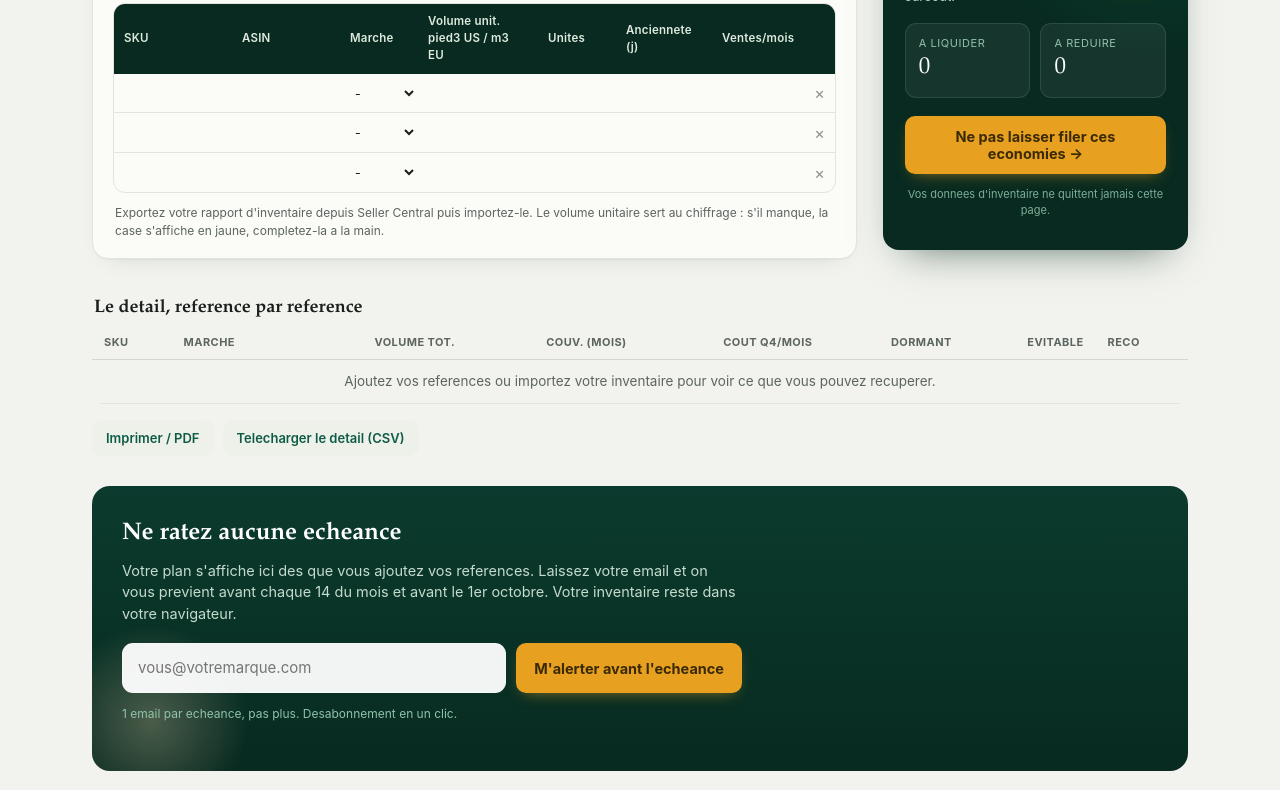
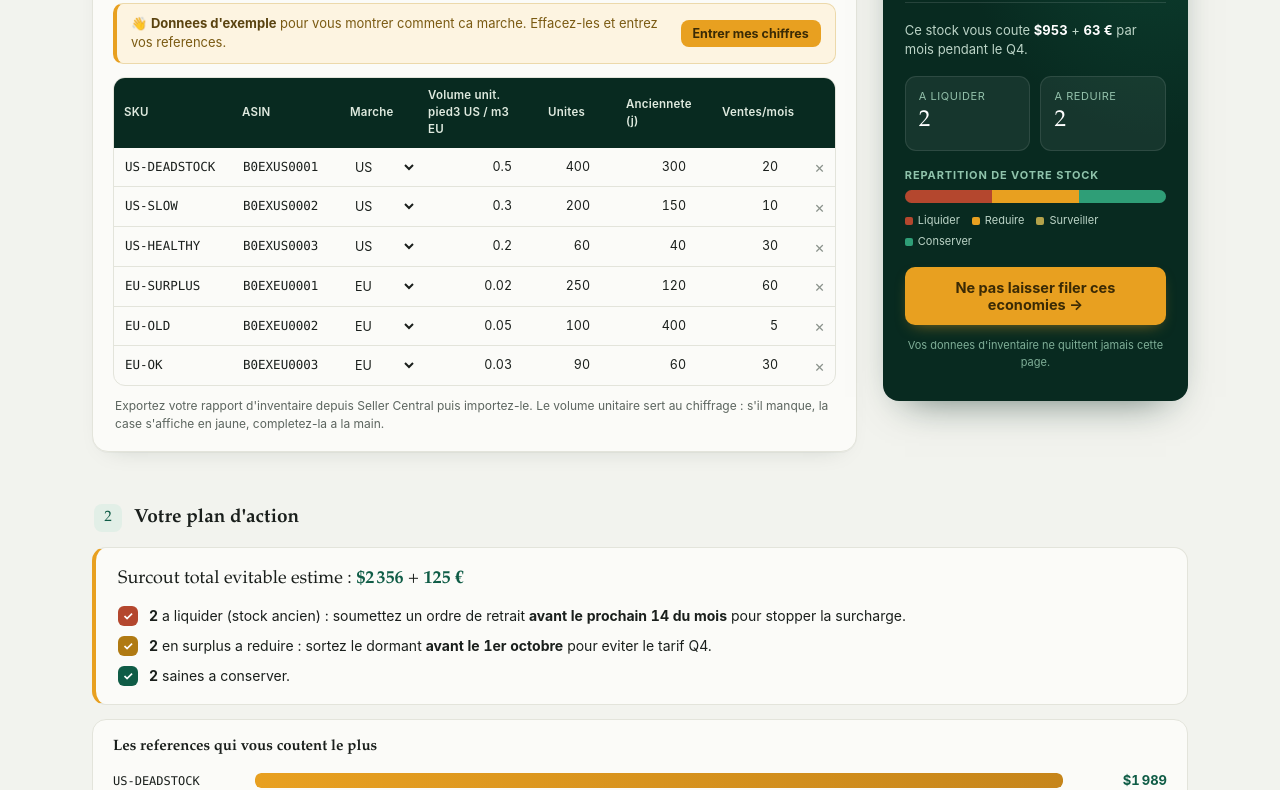
Before and after one commit to St0wRG/getcubed, a plain HTML site: page index.html in a window 1280 px wide. Shown: the part 728-1518 px from the top of the page. Drawn offline with Linux system fonts and the light colour scheme.

Commit message:
Conversion: auto-exemple au chargement (aha immediat) + bouton Partager mon resultat
Co-Authored-By: Claude Opus 4.8 <noreply@anthropic.com>

```diff
--- a/index.html
+++ b/index.html
@@ -121,6 +121,10 @@
   .del{background:none;color:var(--faint);padding:6px 10px;font-size:16px;line-height:1;border-radius:6px;}
   .del:hover{color:var(--liq);background:var(--liq-bg);}
   .hint{font-size:12px;color:var(--muted);margin:11px 2px 0;line-height:1.5;}
+  .ex-banner{display:none;}
+  .ex-banner.show{display:flex;align-items:center;gap:10px;justify-content:space-between;background:#fdf4e1;border:1px solid #ecd9ab;border-left:4px solid var(--amber);border-radius:10px;padding:10px 14px;margin-bottom:13px;font-size:13px;color:#7a5a12;}
+  .ex-banner b{color:#5a4310;}
+  .ex-banner button{flex:0 0 auto;background:var(--amber);color:#3a2a05;font-weight:700;border-radius:8px;padding:6px 12px;font-size:12.5px;}
 
   /* ---- Result rail ---- */
   .result{background:radial-gradient(120% 90% at 90% 0%, #0e4735 0%, var(--pine-dd) 60%);color:#eaf1ec;border-radius:16px;position:sticky;top:16px;overflow:hidden;box-shadow:0 18px 40px -22px rgba(8,42,32,.7);}
@@ -331,6 +335,7 @@
           <button class="btn-ghost" id="clearAll">Tout effacer</button>
         </div>
         <div id="mapping" style="display:none;"></div>
+        <div id="exBanner" class="ex-banner"><span>&#128075; <b>Donnees d'exemple</b> pour vous montrer comment ca marche. Effacez-les et entrez vos references.</span><button id="exClear" type="button">Entrer mes chiffres</button></div>
         <div class="grid-wrap">
           <table id="gridTable">
             <thead><tr>
@@ -403,6 +408,7 @@
     <div class="export">
       <button class="btn-ghost" onclick="window.print()">Imprimer / PDF</button>
       <button class="btn-ghost" id="dlResults">Telecharger le detail (CSV)</button>
+      <button class="btn-ghost" id="shareBtn">Partager mon resultat</button>
     </div>
   </div>
 
@@ -509,6 +515,8 @@
   function fmtMoney(v,cur){var s=Math.round(v||0).toLocaleString('fr-FR');return cur==='EUR'?(s+' €'):('$'+s);}
   function fmtN(v,dec){return (v||0).toLocaleString('fr-FR',{minimumFractionDigits:dec||0,maximumFractionDigits:dec||0});}
   function esc(s){return String(s).replace(/[&<>"]/g,function(c){return{'&':'&amp;','<':'&lt;','>':'&gt;','"':'&quot;'}[c];});}
+  function showExBanner(){var b=document.getElementById('exBanner');if(b)b.classList.add('show');}
+  function hideExBanner(){var b=document.getElementById('exBanner');if(b)b.classList.remove('show');}
 
   function animate(el,to,cur){
     var from=parseFloat(el.getAttribute('data-v')||'0');el.setAttribute('data-v',to);
@@ -611,7 +619,7 @@
     {sku:'EU-SURPLUS',asin:'B0EXEU0001',mkt:'EU',vol:0.02,units:250,age:120,sales:60},
     {sku:'EU-OLD',asin:'B0EXEU0002',mkt:'EU',vol:0.05,units:100,age:400,sales:5},
     {sku:'EU-OK',asin:'B0EXEU0003',mkt:'EU',vol:0.03,units:90,age:60,sales:30}];
-  function loadExamples(){grid.innerHTML='';EXAMPLES.forEach(createRow);render();}
+  function loadExamples(){grid.innerHTML='';EXAMPLES.forEach(createRow);render();showExBanner();}
 
   function detectDelim(line){var c={',':0,';':0,'\t':0};for(var i=0;i<line.length;i++)if(c[line[i]]!=null)c[line[i]]++;var b=',',m=-1;for(var d in c)if(c[d]>m){m=c[d];b=d;}return b;}
   function parseCSV(text){text=text.replace(/\r\n/g,'\n').replace(/\r/g,'\n').trim();if(!text)return{headers:[],rows:[]};
@@ -662,10 +670,22 @@
   (function(){var target=new Date(2026,9,1),now=new Date();var days=Math.max(0,Math.ceil((target-now)/86400000));
     $('#countdown').textContent='J-'+days;})();
 
-  document.addEventListener('input',function(e){if(e.target.closest('#gridTable')||e.target.closest('.params'))render();});
-  $('#addRow').addEventListener('click',function(){createRow({});});
+  document.addEventListener('input',function(e){if(e.target.closest('#gridTable')){hideExBanner();render();}else if(e.target.closest('.params'))render();});
+  $('#addRow').addEventListener('click',function(){hideExBanner();createRow({});});
   $('#loadEx').addEventListener('click',loadExamples);
-  $('#clearAll').addEventListener('click',function(){grid.innerHTML='';createRow({});render();});
+  function clearGrid(){grid.innerHTML='';createRow({});hideExBanner();render();}
+  $('#clearAll').addEventListener('click',clearGrid);
+  $('#exClear').addEventListener('click',clearGrid);
+  $('#shareBtn').addEventListener('click',function(){
+    var t=window.FBA.totals||{},av=[];
+    if(t.USD&&t.USD.av>0)av.push(fmtMoney(t.USD.av,'USD'));
+    if(t.EUR&&t.EUR.av>0)av.push(fmtMoney(t.EUR.av,'EUR'));
+    var amt=av.join(' + ');
+    var msg=amt?('Je peux eviter '+amt+' de frais de stockage FBA ce trimestre. Calcule les tiens (gratuit, dans ton navigateur) :'):('Calcule tes frais de stockage FBA evitables avant le 1er octobre (gratuit) :');
+    var url='https://getcubed.netlify.app';var b=this;
+    if(navigator.share){navigator.share({title:'Cubed',text:msg,url:url}).catch(function(){});}
+    else if(navigator.clipboard){navigator.clipboard.writeText(msg+' '+url).then(function(){var o=b.textContent;b.textContent='Copie ! Collez-le ou vous voulez';setTimeout(function(){b.textContent=o;},2000);});}
+  });
   $('#dlTemplate').addEventListener('click',function(){download('modele-inventaire-FBA.csv','SKU,ASIN,Marketplace,Volume_unit,Unites,Anciennete_j,Ventes_mois\nMON-SKU-01,B0XXXXXXXX,EU,0.02,120,95,30\n');});
   $('#dlResults').addEventListener('click',function(){download('diagnostic-cubed.csv',toCSV());});
   $('#csvFile').addEventListener('change',function(e){var f=e.target.files[0];if(!f)return;var rd=new FileReader();
@@ -693,7 +713,7 @@
   }else{document.querySelectorAll('.sreveal').forEach(function(el){el.classList.add('in');});}
 
   window.FBA={compute:compute,parseCSV:parseCSV,guessMap:guessMap,loadExamples:loadExamples,params:P,state:[],totals:{}};
-  createRow({});createRow({});createRow({});render();
+  loadExamples();
   setTimeout(function(){document.querySelectorAll('.reveal').forEach(function(e){e.style.opacity='1';});},1600);
 })();
 </script>
```
